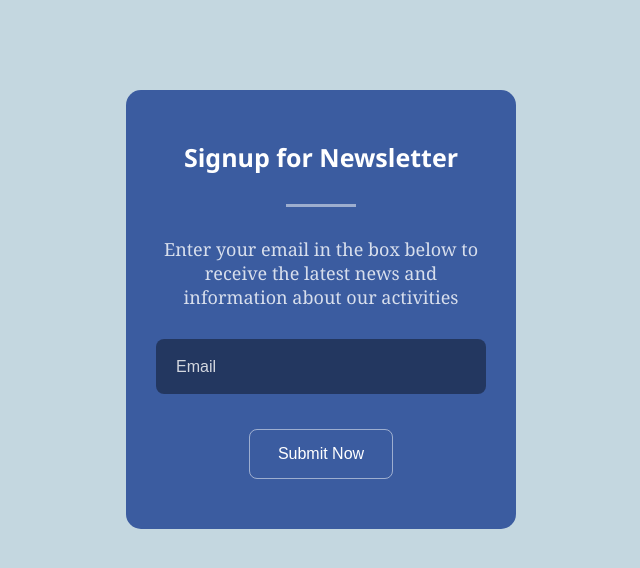
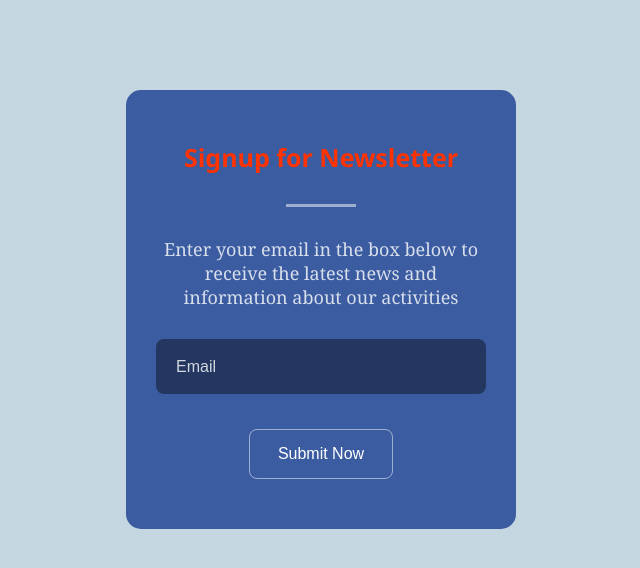
Before and after one commit to ravigneshvl/demo, a plain HTML site: page index.html in a window 1280 px wide. Shown: the whole page, without its empty margins (319-959 px from the left). Drawn offline with Linux system fonts and the light colour scheme.

Commit message:
Update styles.css

```diff
--- a/styles.css
+++ b/styles.css
@@ -18,7 +18,7 @@ body {
   border-radius: 15px;
 }
 .newsletter h1 {
-  color: #fff;
+  color: #ff3300;
   font-size: 25px;
   font-family: "Segoe UI", Tahoma, Geneva, Verdana, sans-serif;
 }
```
